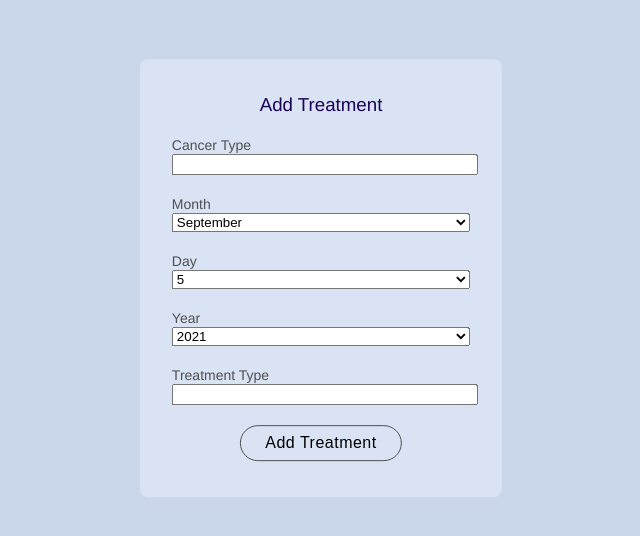
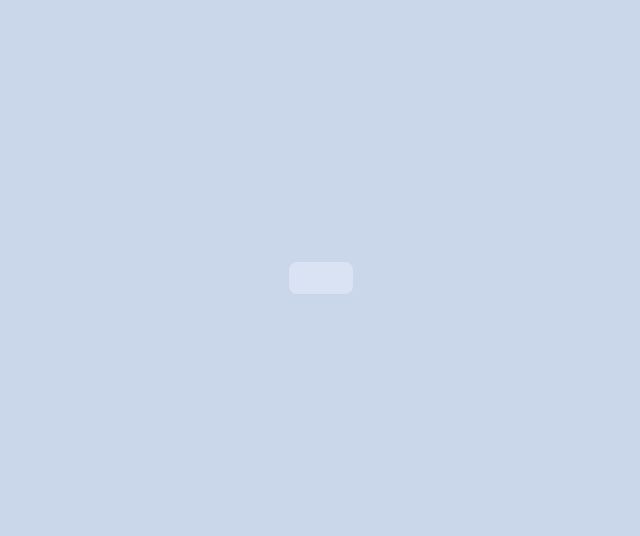
Before and after one commit to dan-knight/OncHx, a React (Create React App) app: page / in a window 1280 px wide. Shown: the part 122-658 px from the top of the page, without its empty margins (319-959 px from the left). Built offline with nearby package versions, Linux system fonts and the light colour scheme.

Commit message:
Setup basic routing
- Used React Router

- Moved placeholder page to /add

```diff
--- a/package.json
+++ b/package.json
@@ -9,6 +9,7 @@
     "formik": "^2.2.9",
     "react": "^17.0.2",
     "react-dom": "^17.0.2",
+    "react-router-dom": "^5.3.0",
     "react-scripts": "4.0.3",
     "web-vitals": "^1.1.2"
   },
--- a/src/App.js
+++ b/src/App.js
@@ -1,9 +1,17 @@
+import { BrowserRouter as Router, Switch, Route } from 'react-router-dom';
+
 import TreatmentInput from './components/TreatmentInput';
 
 export default function App() {
   return (
-    <div className='app'>
-      <TreatmentInput />
-    </div>
+    <Router>
+      <div className='app'>
+        <Switch>
+          <Route path='/add'>
+            <TreatmentInput />
+          </Route>
+        </Switch>
+      </div>
+    </Router>
   );
 }
```
Also changed, not shown: 1 other file (tests, documents, lock files or other folders).
